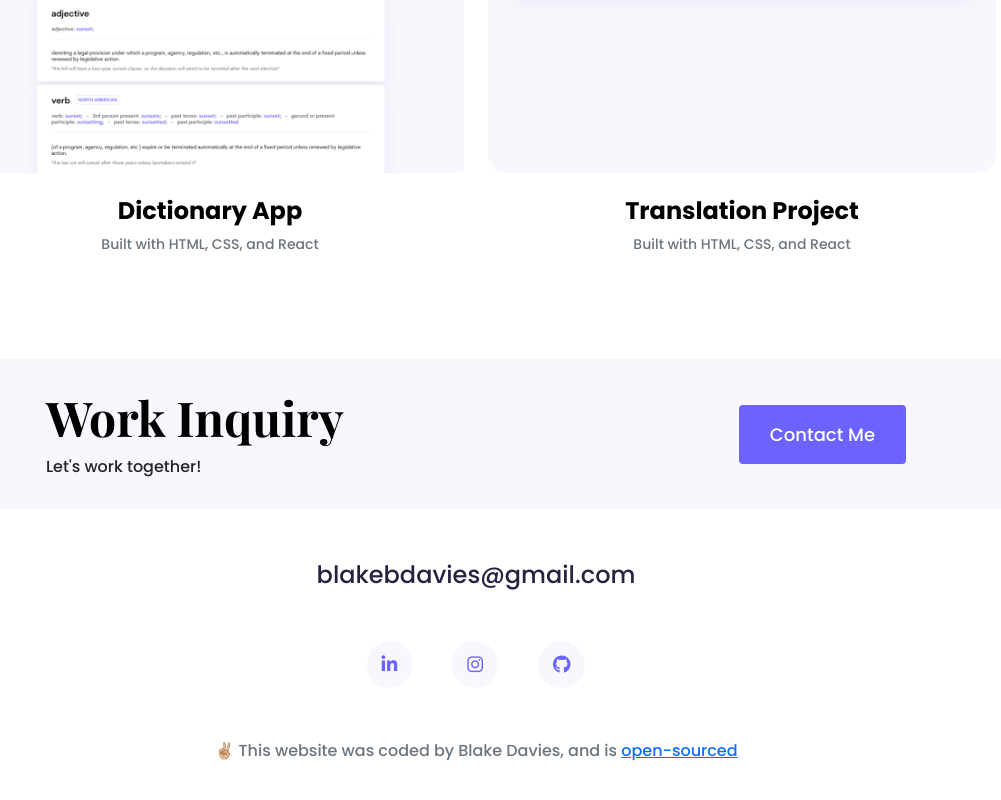
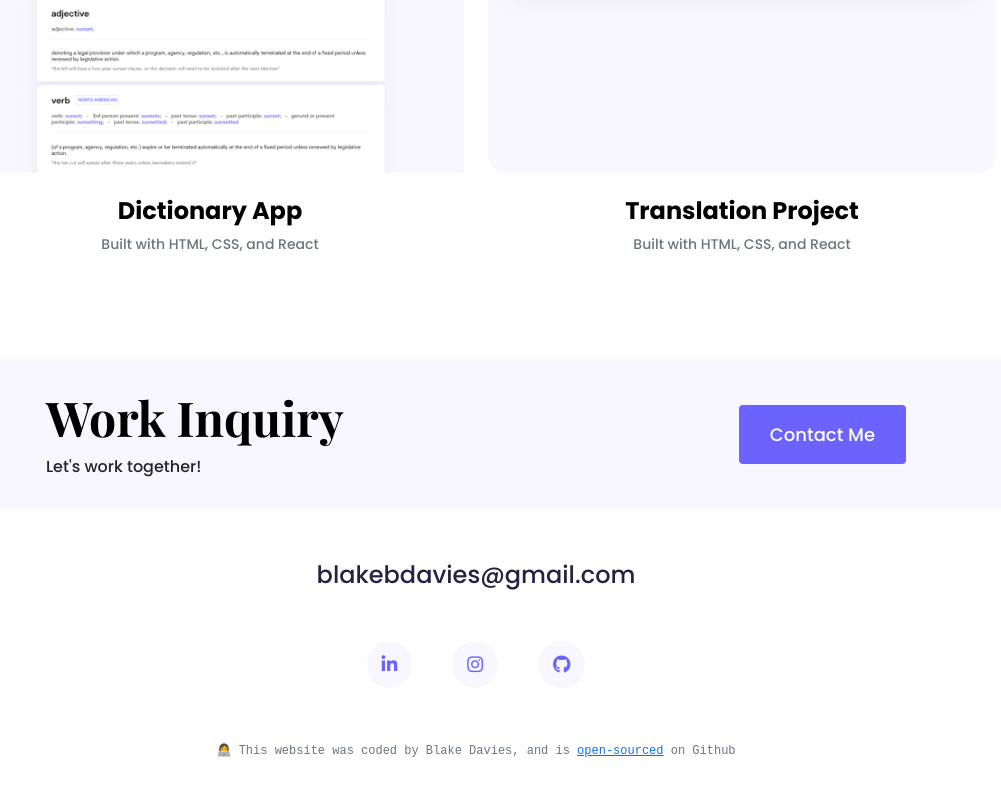
Before and after one commit to blakebdavies/portfolio-project, a plain HTML site: page work.html in a window 1280 px wide. Shown: the part 1414-2214 px from the top of the page, without its empty margins (164-1165 px from the left). Drawn offline with nearby package versions, Linux system fonts and the light colour scheme.

Commit message:
adjusted footer

```diff
--- a/styles/portfolio.css
+++ b/styles/portfolio.css
@@ -98,6 +98,11 @@ footer .social-links a {
 footer .social-links a:hover {
   background-color: var(--branding-color);
   color: white;
+}
+
+footer .website-coded {
+  font-family: monospace;
+  font-size: 12px;
 }
 
 .hero {
--- a/work.html
+++ b/work.html
@@ -107,9 +107,9 @@
                   <i class="fab fa-github"></i>
                 </a>
               </div>
-              <p class="text-center text-muted mt-5">
-                ✌🏼 This website was coded by Blake Davies, and is <a href="https://github.com/blakebdavies/portfolio-project"
-                  target="_blank" title="Source Code">open-sourced</a>
+              <p class="website-coded text-center text-muted mt-5">
+                👩‍💻 This website was coded by Blake Davies, and is <a href="https://github.com/blakebdavies/portfolio-project"
+                  target="_blank" title="Source Code">open-sourced</a> on Github
               </p>
             </footer>
             </div>
```
Also changed, not shown: about.html (+4 -4 lines), contact.html (+3 -3 lines), index.html (+4 -4 lines).
